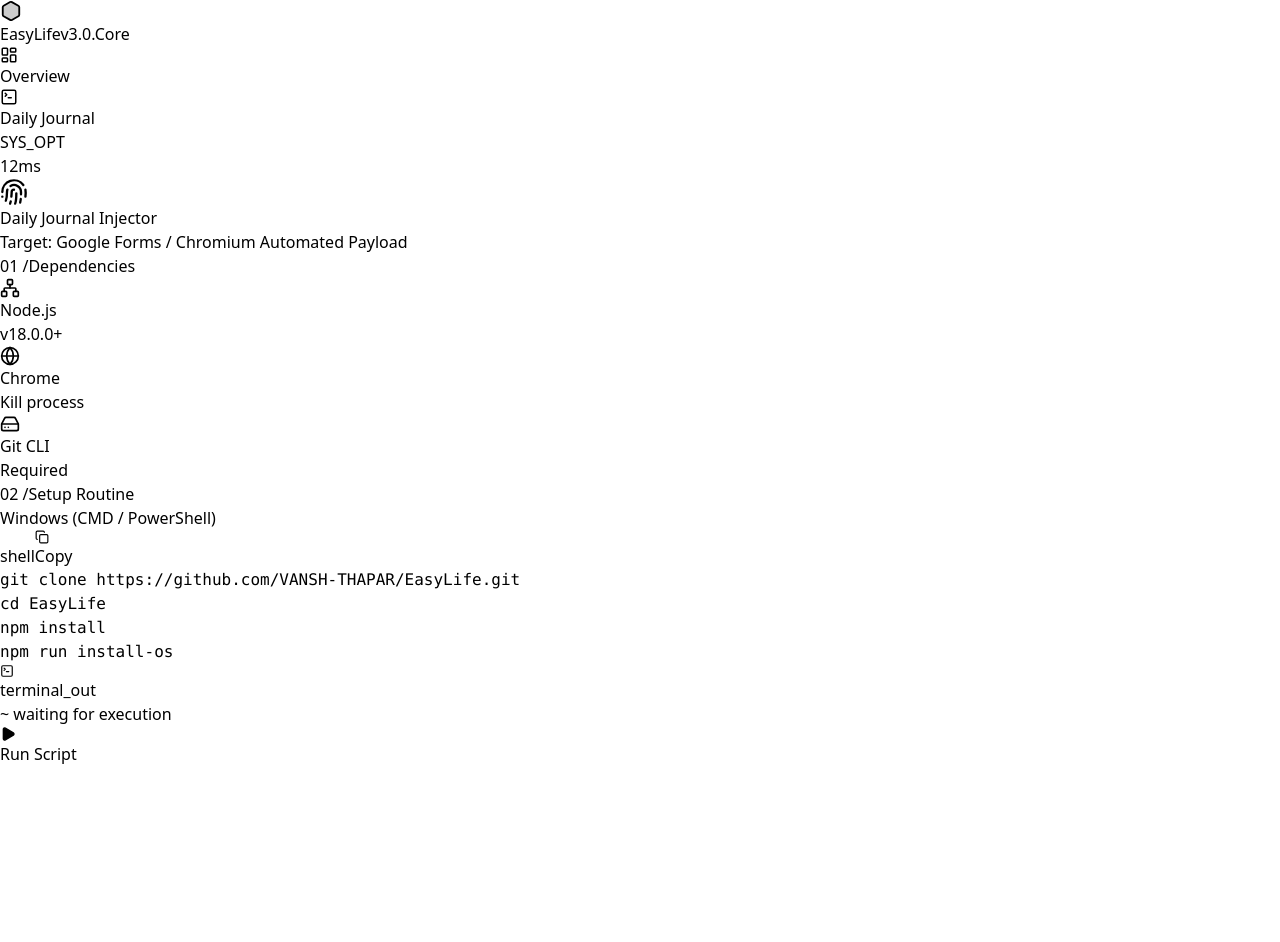
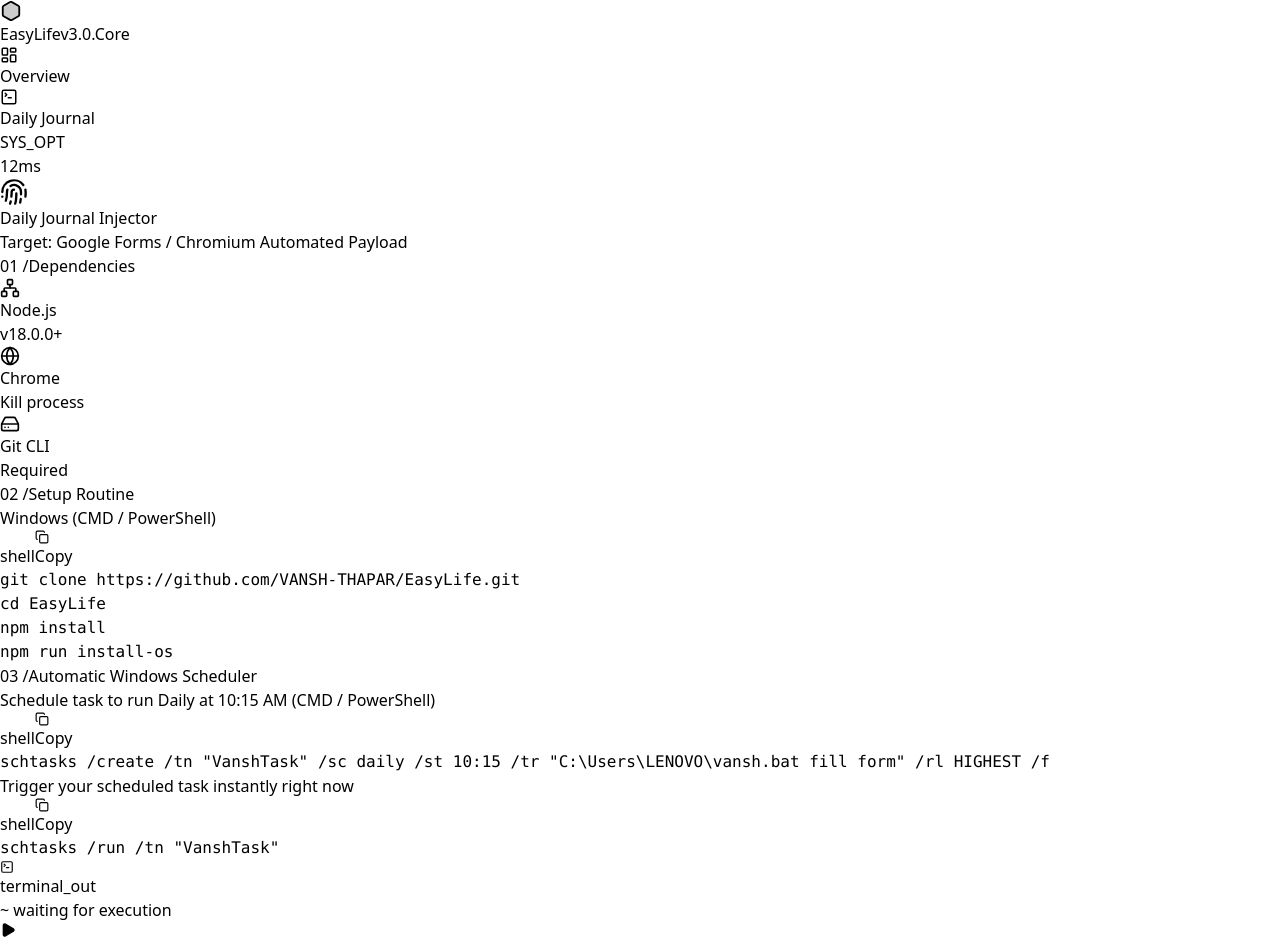
Before and after one commit to VANSH-THAPAR/EasyLife, a React (Vite) app in the folder Frontend/: page /daily-journal in a window 1280 px wide. Shown: the top 942 px of the page. Before the commit the page ends 800 px from the top, so only its background shows below. Built offline with nearby package versions, Linux system fonts and the light colour scheme.

Commit message:
added the task schedular command to make it automatic]

```diff
--- a/Frontend/src/pages/DailyJournalPage.jsx
+++ b/Frontend/src/pages/DailyJournalPage.jsx
@@ -125,6 +125,23 @@ export default function DailyJournalPage() {
                   </div>
                 </div>
               </div>
+
+              <div>
+                <h3 className="text-lg font-bold text-zinc-100 mb-4 flex items-center gap-2">
+                  <span className="text-emerald-500 font-mono text-sm">03 /</span>
+                  Automatic Windows Scheduler
+                </h3>
+                <div className="space-y-5">
+                  <div>
+                    <div className="text-sm font-medium text-zinc-400 mb-2">Schedule task to run Daily at 10:15 AM (CMD / PowerShell)</div>
+                    <CodeSnippet code={`schtasks /create /tn "VanshTask" /sc daily /st 10:15 /tr "C:\\Users\\LENOVO\\vansh.bat fill form" /rl HIGHEST /f`} />
+                  </div>
+                  <div>
+                    <div className="text-sm font-medium text-zinc-400 mb-2">Trigger your scheduled task instantly right now</div>
+                    <CodeSnippet code={`schtasks /run /tn "VanshTask"`} />
+                  </div>
+                </div>
+              </div>
             </div>
           </div>
         </div>
```
Also changed, not shown: 1 other file (tests, documents, lock files or other folders).
